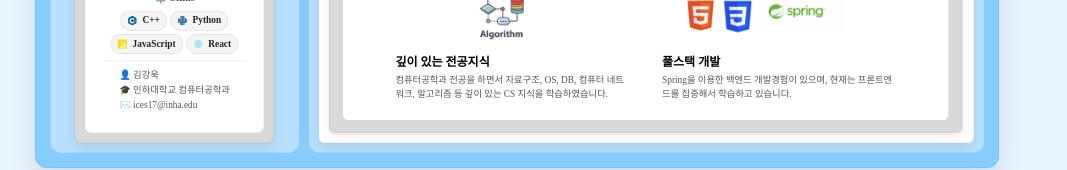
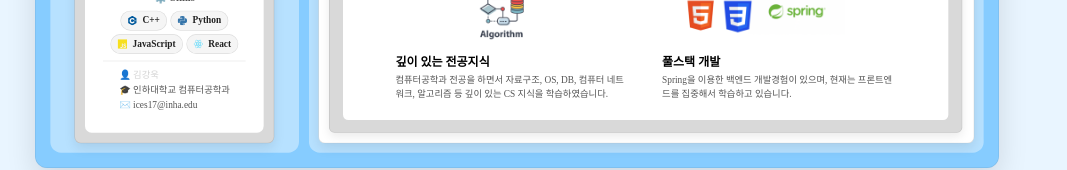
Before and after one commit to kangwook-kim02/Kangwook-World, a React (Vite) app: page / in a window 1280 px wide. In both pictures the pointer is over the link "👤 김강욱". Shown: the part 412-582 px from the top of the page, without its empty margins (206-1273 px from the left). Built offline with nearby package versions, Linux system fonts and the light colour scheme.

Commit message:
Info a 태그 hover 추가

```diff
--- a/src/components/SideBar.css
+++ b/src/components/SideBar.css
@@ -167,6 +167,10 @@
   color: #555;
 }
 
+.Info a:hover {
+  color : lightgray;
+}
+
 .SideBar > a {
   /* design */
   text-decoration-line: none;
```
